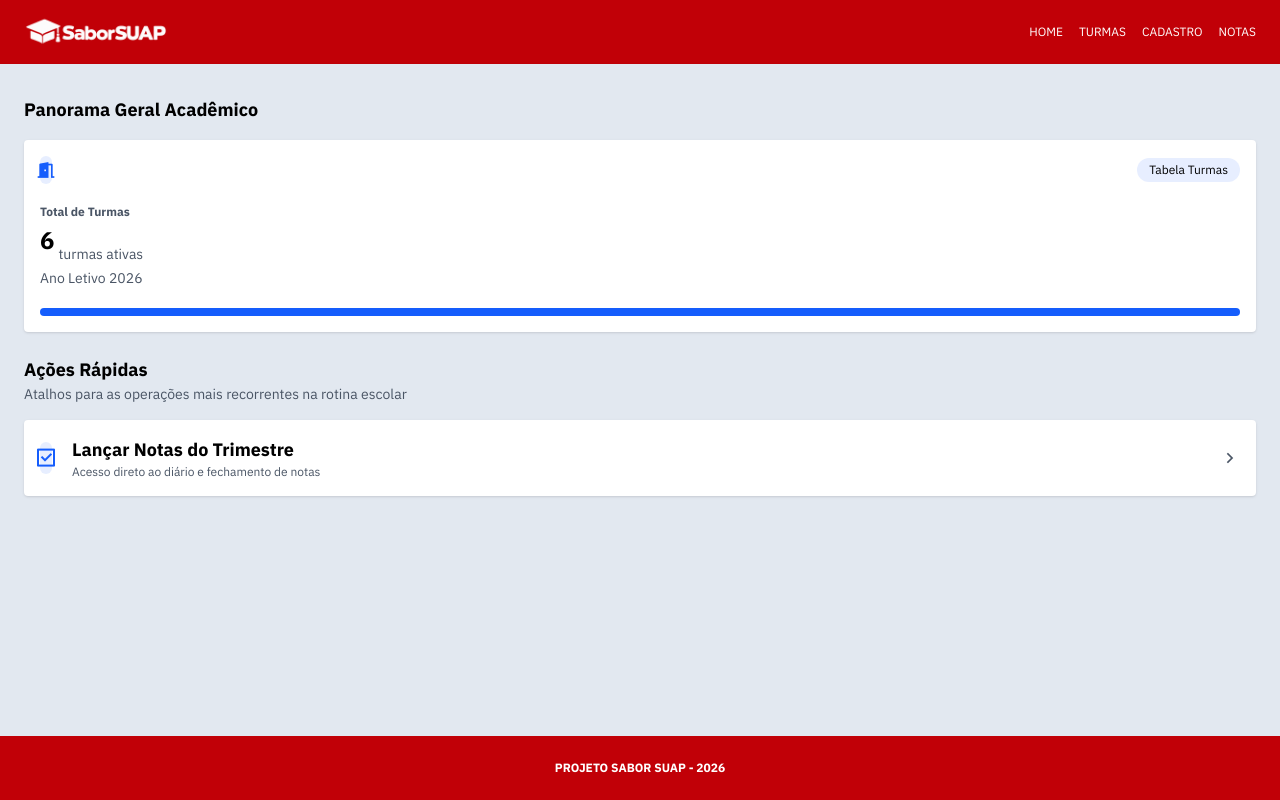
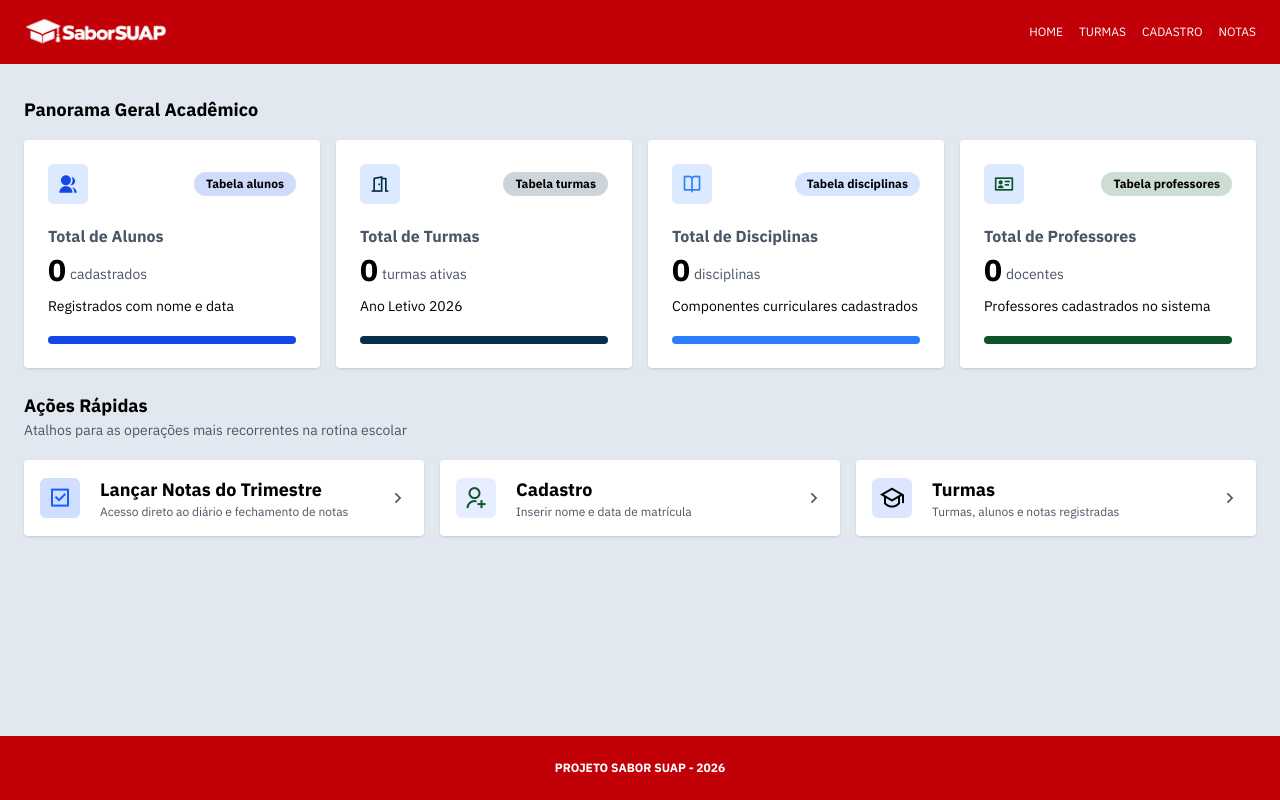
Before and after one commit to pedrofreyervicente/projeto-sabor-suap, a Flask app: page / in a window 1280 px wide. Run offline with Flask 3, Linux system fonts and the light colour scheme; some libraries are stand-ins or nearby versions.

Commit message:
O quadro da home e da turma

```diff
--- a/routes/main.py
+++ b/routes/main.py
@@ -1,7 +1,12 @@
 from flask import Blueprint, render_template
+from views import ViewHome
 
 main_bp = Blueprint("main", __name__)
 
 @main_bp.route("/")
 def home():
-    return render_template("home.html")
+    totalTurmas = ViewHome().turmas.query.count()
+    totalAlunos = ViewHome().getTotalAlunos()
+    totalProfessores = ViewHome().getTotalProfessores()
+    totalDisciplinas = ViewHome().getTotalDisciplinas()
+    return render_template("home.html", totalTurmas=totalTurmas, totalAlunos=totalAlunos, totalProfessores=totalProfessores, totalDisciplinas=totalDisciplinas)
--- a/templates/base.html
+++ b/templates/base.html
@@ -9,6 +9,7 @@
     <link rel="preconnect" href="https://fonts.googleapis.com">
     <link rel="preconnect" href="https://fonts.gstatic.com" crossorigin>
     <link href="https://fonts.googleapis.com/css2?family=IBM+Plex+Sans:ital,wght@0,100..700;1,100..700&display=swap" rel="stylesheet">
+    <link rel="icon" type="image/png" href="/static/images/Logo SaborSUAP com Ícone Acadêmico.png">
 
     <link
         href="https://cdn.jsdelivr.net/npm/remixicon@4.9.0/fonts/remixicon.css"
--- /dev/null
+++ b/templates/components/destaque-home-acoes.html
@@ -0,0 +1,16 @@
+<div class="bg-white rounded p-4 shadow">
+    <div class="flex flex-row items-center justify-between">
+        <div class="flex w-3 px-5 bg-blue-600/{{ numero }} rounded-md items-center justify-center text-2xl text-{{ cor | default('blue') }}-{{ numero2 | default('600') }} aspect-square hover:bg-blue-600 hover:text-white transition-all">
+            <i class="{{ icone }}"></i>
+        </div>
+        <div class="text-xs flex flex-col text-black px-5 flex-1">
+            <div class="text-lg text-black font-bold">{{ titulo }}</div>
+            <div class="text-xs text-gray-600">{{ descricao }}</div>
+        </div>
+        <div class="text-xl">
+            <a href="{{ url }}" class="no-underline!">
+                <i class="ri-arrow-right-s-line text-gray-600"></i>
+            </a>
+        </div>
+    </div>
+</div>
--- /dev/null
+++ b/templates/components/destaque-home.html
@@ -0,0 +1,17 @@
+<div class="bg-white rounded p-6 shadow">
+    <div class="flex flex-row items-center justify-between">
+        <div class="px-5 flex w-3 bg-blue-100 rounded-md items-center justify-center text-xl text-{{ cor | default('black')}}-{{ numero }} aspect-square hover:bg-{{ cor }}-{{ numero }} hover:text-white transition-all">
+            <i class=" {{ icone }}"></i>
+        </div>
+        <div class="text-xs text-{{ cor | default('black') }} inline-flex rounded-full bg-{{ cor }}-{{ numero }}/20 py-1 px-3 font-bold">{{ tabela }}</div>
+    </div>
+    <div class="text-2sm text-gray-600 font-bold pt-5">{{ titulo }}</div>
+
+    <div class="flex flex-row pt-1">
+        <div class="text-3xl font-bold"> {{ valor }} </div>
+        <div class="text-sm text-gray-600 mt-3 ml-1"> {{ descricao }}</div>
+    </div>
+
+    <div class="text-sm text-black mt-2">{{ subdescricao }}</div>
+    <div class="bg-{{ cor }}-{{ numero }} w-full h-2 rounded-md mt-5"></div>
+</div>
--- a/templates/components/destaque-icones.html
+++ b/templates/components/destaque-icones.html
@@ -6,7 +6,7 @@
             <div class="text-xs text-{{ cor | default('blue') }}-800 pb-1 ml-1">{{ descricao }}</div>
         </div>
     </div>
-    <div class="flex w-10 bg-{{ cor | default('blue') }}-600/10 rounded-md items-center justify-center text-xl text-{{ cor | default('blue') }}-600 aspect-square hover:bg-{{ cor | default('blue') }}-400 hover:text-white transition-all">
+    <div class="flex w-10 bg-blue-600/10 rounded-md items-center justify-center text-xl text-{{ cor }}-{{ numero }} aspect-square hover:bg-{{ cor }}-{{ numero }} hover:text-white transition-all">
         <i class="{{ icone }}"></i>
     </div>
 </div>
--- /dev/null
+++ b/templates/components/destaque-links-info.html
@@ -0,0 +1,5 @@
+
+<a href="#" class="no-underline bg-{{ bg | default('gray-600/20') }} text-{{ text | default('gray-800') }} rounded py-1 px-2 gap-2 inline-flex items-center">
+    <i class="text-base {{ icone }}"></i>
+    <span class="text-sm font-bold">{{ titulo }}</span>
+</a>
--- a/templates/home.html
+++ b/templates/home.html
@@ -3,45 +3,41 @@
 {% block content %}
 <div class="text-lg font-bold py-4">Panorama Geral Acadêmico</div>
 
-<div class="bg-white rounded p-4 shadow">
-    <div class="flex flex-row items-center justify-between">
-        <div class="flex w-3 bg-blue-600/10 rounded-md items-center justify-center text-xl text-blue-600 aspect-square hover:bg-blue-400 hover:text-white transition-all">
-            <i class="ri-door-open-fill"></i>
-        </div>
-        <div class="text-xs inline-flex rounded-full bg-blue-600/10 py-1 px-3">Tabela Turmas</div>
-    </div>
-    <div class="text-xs text-gray-600 font-bold pt-5">Total de Turmas</div>
+<div class="grid md:grid-cols-2 lg:grid-cols-4 gap-4">
+    {% with icone="ri-group-fill", tabela="Tabela alunos", titulo="Total de Alunos", valor=totalAlunos, descricao="cadastrados", subdescricao="Registrados com nome e data", cor="blue", numero="700" %}
+        {% include 'components/destaque-home.html' %}
+    {% endwith %}
 
-    <p class="flex flex-row pt-1 m-0!">
-        <span class="text-2xl font-bold">6 </span>
-        <span class="text-sm text-gray-600 mt-5 ml-1"> turmas ativas</span>
-    </p>
+    {% with icone="ri-door-open-line", tabela="Tabela turmas", titulo="Total de Turmas", valor=totalTurmas, descricao="turmas ativas", subdescricao="Ano Letivo 2026", cor="sky", numero="950" %}
+        {% include 'components/destaque-home.html' %}
+    {% endwith %}
 
-    <div class="text-sm text-gray-600 mt-1">Ano Letivo 2026</div>
-    <div class="bg-blue-600 w-full h-2 rounded-md mt-5"></div>
+    {% with icone="ri-book-open-line", tabela="Tabela disciplinas", titulo="Total de Disciplinas", valor=totalDisciplinas, descricao="disciplinas", subdescricao="Componentes curriculares cadastrados", cor="blue", numero="500" %}
+        {% include 'components/destaque-home.html' %}
+    {% endwith %}
+
+    {% with icone="ri-id-card-line", tabela="Tabela professores", titulo="Total de Professores", valor=totalProfessores, descricao="docentes", subdescricao="Professores cadastrados no sistema", cor="green", numero="900" %}
+        {% include 'components/destaque-home.html' %}
+    {% endwith %}
 </div>
 
 <div class="text-lg font-bold pt-6 mt-0">Ações Rápidas</div>
-<div class="text-sm text-gray-600 mt-0 mb-4">Atalhos para as operações mais recorrentes na rotina escolar</div>
+<div class="text-sm text-gray-600 mt-0 mb-5">Atalhos para as operações mais recorrentes na rotina escolar</div>
 
 
-<div class="bg-white rounded p-4 shadow">
-    <div class="flex flex-row items-center justify-between">
-        <div class="flex w-3 bg-blue-600/10 rounded-md items-center justify-center text-2xl text-blue-600 aspect-square hover:bg-blue-400 hover:text-white transition-all">
-            <i class="ri-checkbox-line"></i>
-        </div>
-        <div class="text-xs flex flex-col text-black px-5 flex-1">
-            <div class="text-lg text-black font-bold">Lançar Notas do Trimestre</div>
-            <div class="text-xs text-gray-600">Acesso direto ao diário e fechamento de notas</div>
-        </div>
-        <div class="text-xl">
-            <a href="#" class="no-underline!">
-                <i class="ri-arrow-right-s-line text-gray-600"></i>
-            </a>
-        </div>
-    </div>
+<div class="grid md:grid-cols-2 lg:grid-cols-3 gap-4">
+    {% with icone="ri-checkbox-line", titulo="Lançar Notas do Trimestre", descricao="Acesso direto ao diário e fechamento de notas", numero=20, url="http://127.0.0.1:5000/notas" %}
+        {% include 'components/destaque-home-acoes.html' %}
+    {% endwith %}
+
+    {% with icone="ri-user-add-line", titulo="Cadastro", descricao="Inserir nome e data de matrícula", numero=10, cor="green", numero2="900", url="http://127.0.0.1:5000/cadastro" %}
+        {% include 'components/destaque-home-acoes.html' %}
+    {% endwith %}
+
+    {% with icone="ri-graduation-cap-line", titulo="Turmas", descricao="Turmas, alunos e notas registradas", numero=15, cor="black", numero2="600", url="http://127.0.0.1:5000/turmas" %}
+        {% include 'components/destaque-home-acoes.html' %}
+    {% endwith %}
 </div>
 
 
-
 {% endblock %}
--- a/views/__init__.py
+++ b/views/__init__.py
@@ -1 +1,2 @@
 from .turmas import ViewTurmas
+from .home import ViewHome
--- /dev/null
+++ b/views/home.py
@@ -0,0 +1,20 @@
+from models import Turmas, Alunos, Disciplinas, Professores
+
+class ViewHome():
+    def __init__(self):
+        self.turmas = Turmas()
+        self.alunos = Alunos()
+        self.professores = Professores()
+        self.disciplinas = Disciplinas()
+
+    def getTotalTurmas(self):
+        return self.turmas.query.count()
+
+    def getTotalAlunos(self):
+        return self.alunos.query.count()
+
+    def getTotalProfessores(self):
+        return self.professores.query.count()
+
+    def getTotalDisciplinas(self):
+        return self.disciplinas.query.count()
--- a/views/turmas.py
+++ b/views/turmas.py
@@ -5,8 +5,7 @@ class ViewTurmas():
         self.turmas = Turmas()
 
     def getTotalTurmas(self):
-        turmas = self.turmas.listar_turmas()
-        return len(turmas)
+        return len(self.turmas.listar_turmas())
 
     def getTotalAlunos(self):
         alunos = Alunos()
```
Also changed, not shown: templates/components/destaque-turmas-info.html (added, +9 -0 lines), templates/turmas/detalhe.html (+54 -7 lines), templates/turmas/lista.html (+5 -5 lines), static/images/Logo SaborSUAP com Ícone Acadêmico.png (added), static/images/images.png (deleted), static/images/logo-door-hover.png (deleted), static/images/logo-door.png (deleted).
